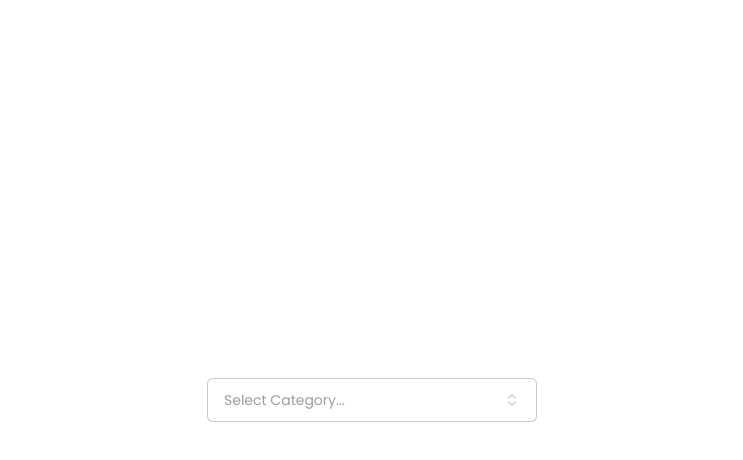
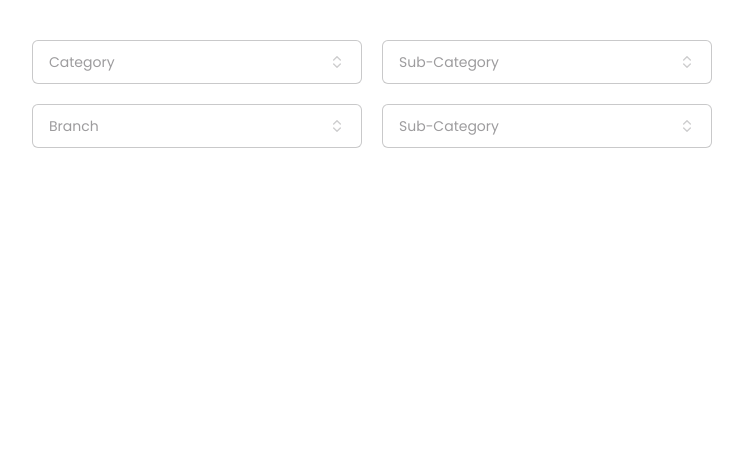
Before and after one commit to RabGH/vverse-components, a Next.js app: page /filters in a window 1280 px wide. Shown: the top 460 px of the page, without its empty margins (268-1011 px from the left). Built offline with nearby package versions, Linux system fonts and the light colour scheme.

Commit message:
Add filter page

```diff
--- a/app/(dashboard)/(routes)/filters/page.tsx
+++ b/app/(dashboard)/(routes)/filters/page.tsx
@@ -1,10 +1,37 @@
-import { ComboboxDemo } from "@/components/test/ComboBoxDemo";
-import React from "react";
+import { FilterBox } from "@/components/filters/filter-box";
+import { categories } from "@/constants";
 
 const FilterPage = () => {
   return (
-    <div className="flex flex-col items-center justify-center h-full">
-      <ComboboxDemo />
+    <div className="flex flex-col items-center h-full space-y-5 p-10">
+      <div className="flex flex-row space-x-5 ">
+        <FilterBox
+          categories={categories}
+          selectCategoryPlaceholder={"Category"}
+          searchCategoryPlaceholder={"Search Categories"}
+          noCategoryFoundMessage={"No category found"}
+        />
+        <FilterBox
+          categories={categories}
+          selectCategoryPlaceholder={"Sub-Category"}
+          searchCategoryPlaceholder={"Search Sub-Categories"}
+          noCategoryFoundMessage={"No category found"}
+        />
+      </div>
+      <div className="flex flex-row space-x-5 ">
+        <FilterBox
+          categories={categories}
+          selectCategoryPlaceholder={"Branch"}
+          searchCategoryPlaceholder={"Search Branches"}
+          noCategoryFoundMessage={"No branches found"}
+        />
+        <FilterBox
+          categories={categories}
+          selectCategoryPlaceholder={"Sub-Category"}
+          searchCategoryPlaceholder={"Search Sub-Categories"}
+          noCategoryFoundMessage={"No category found"}
+        />
+      </div>
     </div>
   );
 };
--- a/components/test/ComboBoxDemo.tsx
+++ b/components/filters/filter-box.tsx
@@ -18,30 +18,24 @@ import {
   PopoverTrigger,
 } from "@/components/ui/popover";
 
-const categories = [
-  {
-    value: "category1",
-    label: "Category 1",
-  },
-  {
-    value: "category2",
-    label: "Category 2",
-  },
-  {
-    value: "category3",
-    label: "Category 3",
-  },
-  {
-    value: "category4",
-    label: "Category 4",
-  },
-  {
-    value: "category5",
-    label: "Category 5",
-  },
-];
+interface Category {
+  value: string;
+  label: string;
+}
 
-export function ComboboxDemo() {
+interface FilterBoxProps {
+  categories: Category[];
+  selectCategoryPlaceholder: string;
+  searchCategoryPlaceholder: string;
+  noCategoryFoundMessage: string;
+}
+
+export function FilterBox({
+  categories,
+  selectCategoryPlaceholder,
+  searchCategoryPlaceholder,
+  noCategoryFoundMessage,
+}: FilterBoxProps) {
   const [open, setOpen] = React.useState(false);
   const [value, setValue] = React.useState("");
 
@@ -56,15 +50,14 @@ export function ComboboxDemo() {
         >
           {value
             ? categories.find((category) => category.value === value)?.label
-            : "Select Category..."}
+            : selectCategoryPlaceholder}
           <ChevronsUpDown className="ml-2 h-4 w-4 shrink-0 opacity-50" />
         </Button>
       </PopoverTrigger>
       <PopoverContent className="w-[330px] p-0">
         <Command>
-          {/* change placeholder color here or in command input */}
-          <CommandInput className="" placeholder="Search Categories..." />
-          <CommandEmpty>No category found.</CommandEmpty>
+          <CommandInput className="" placeholder={searchCategoryPlaceholder} />
+          <CommandEmpty>{noCategoryFoundMessage}</CommandEmpty>
           <CommandGroup>
             {categories.map((category) => (
               <CommandItem
--- /dev/null
+++ b/constants.ts
@@ -0,0 +1,22 @@
+export const categories = [
+    {
+      value: "category1",
+      label: "Category 1",
+    },
+    {
+      value: "category2",
+      label: "Category 2",
+    },
+    {
+      value: "category3",
+      label: "Category 3",
+    },
+    {
+      value: "category4",
+      label: "Category 4",
+    },
+    {
+      value: "category5",
+      label: "Category 5",
+    },
+  ];
```
Also changed, not shown: components/nav/heading.tsx (added).
